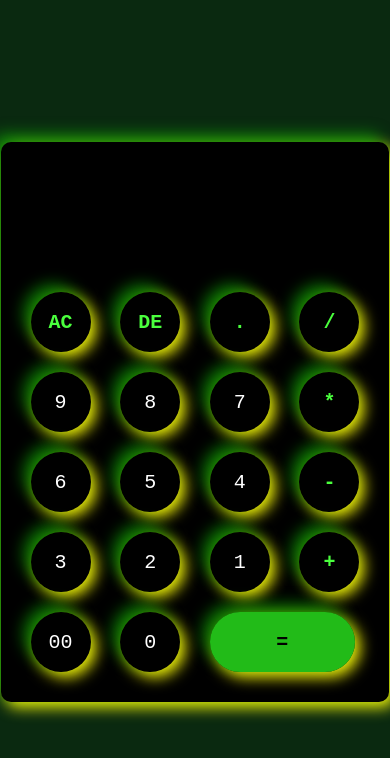
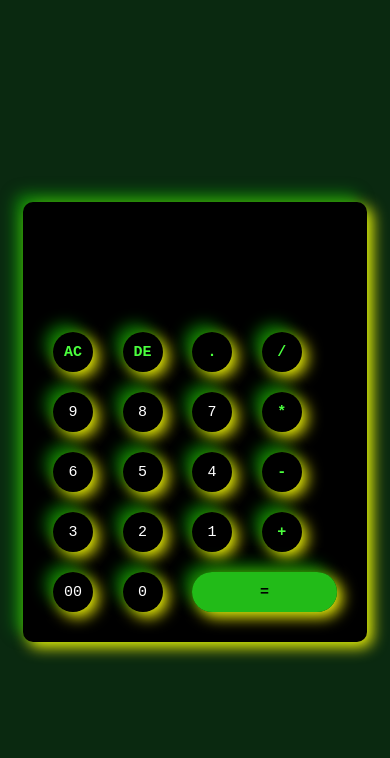
Before and after one commit to vaishcash/calculator, a plain HTML site: page index.html in a window 390 px wide. Drawn offline with Linux system fonts and the light colour scheme.

Commit message:
making it responsive

```diff
--- a/style.css
+++ b/style.css
@@ -64,3 +64,15 @@ form input.operator:hover {
   color: #000000;
   background-color: #4aff3d;
 }
+
+@media screen and (max-width: 450px) {
+  .calculator input {
+    width: 40px;
+    height: 40px;
+    font-size: 15px;
+  }
+  form .display input {
+    font-size: 30px;
+  }
+
+}
```
